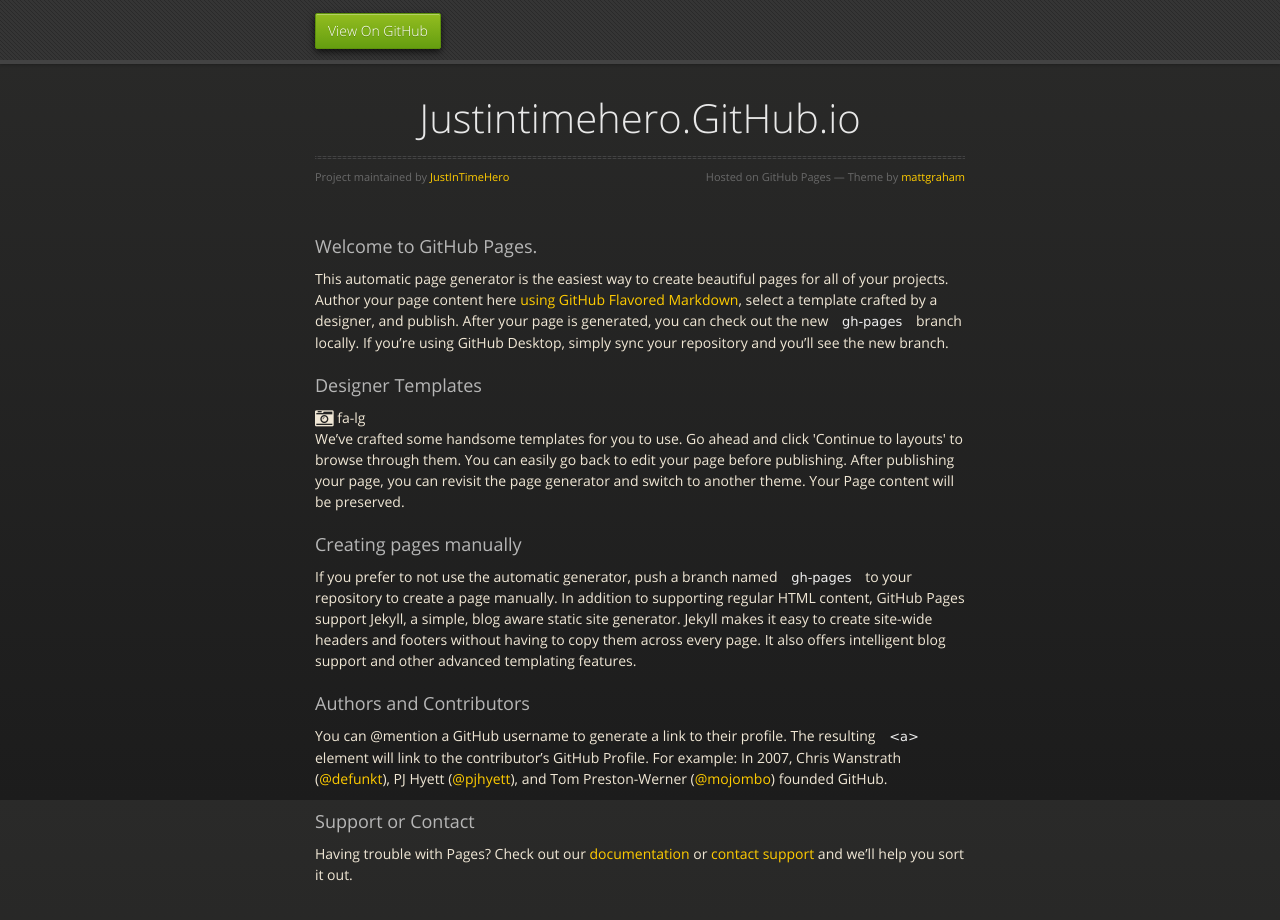
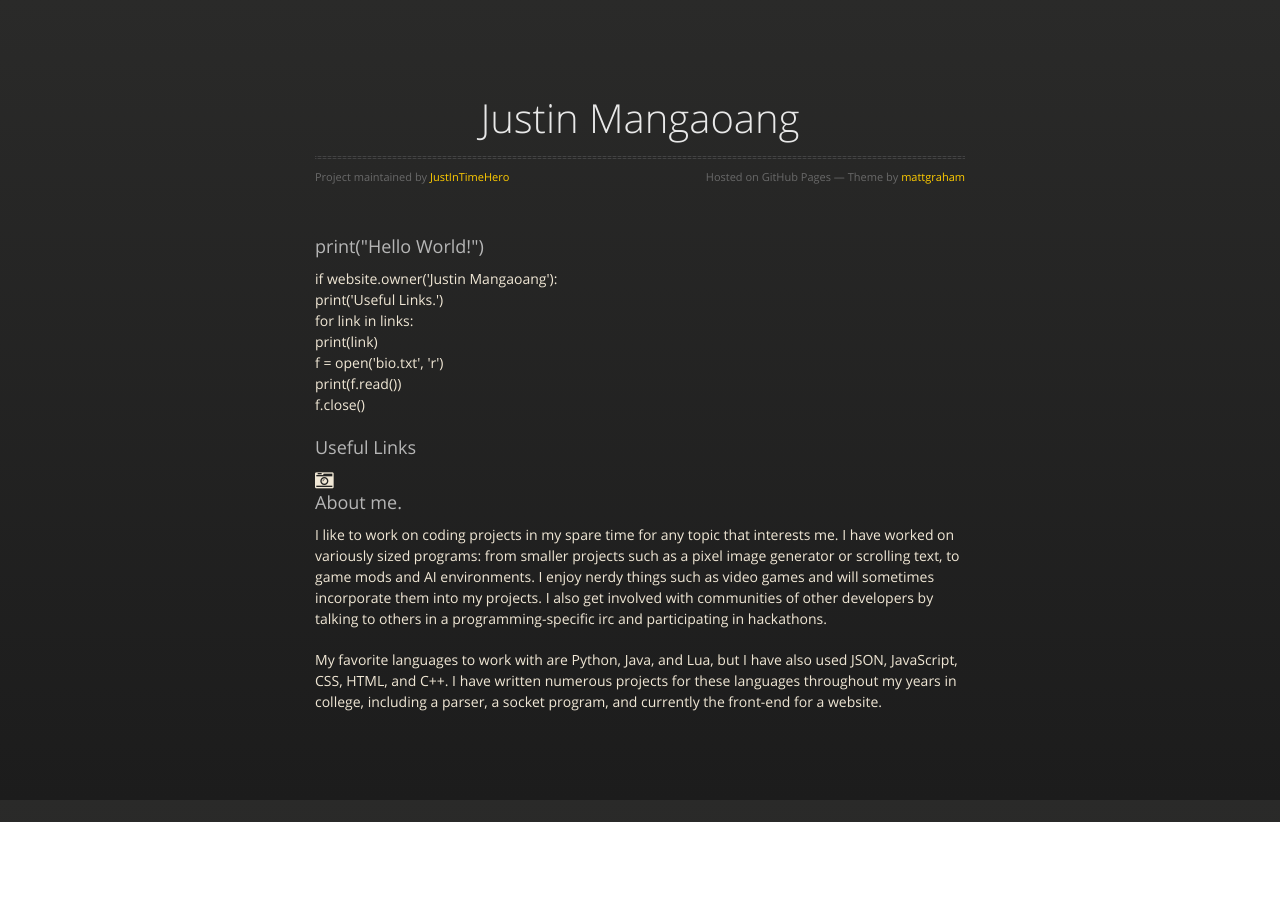
Before and after one commit to JustInTimeHero/JustInTimeHero.github.io, a plain HTML site: page index.html in a window 1280 px wide. After the commit the page ends 822 px from the top, so only its background shows below. Drawn offline with nearby package versions, Linux system fonts and the light colour scheme.

Commit message:
Personalized Website Test

```diff
--- a/index.html
+++ b/index.html
@@ -19,17 +19,12 @@
 
   </head>
   <body>
-      <div id="header">
-        <nav>
-          <li class="fork"><a href="https://github.com/JustInTimeHero">View On GitHub</a></li>
-        </nav>
-      </div><!-- end header -->
 
     <div class="wrapper">
 
       <section>
         <div id="title">
-          <h1>Justintimehero.GitHub.io</h1>
+          <h1>Justin Mangaoang</h1>
           <p></p>
           <hr>
           <span class="credits left">Project maintained by <a href="https://github.com/JustInTimeHero">JustInTimeHero</a></span>
@@ -37,29 +32,19 @@
         </div>
 
         <h3>
-<a id="welcome-to-github-pages" class="anchor" href="#welcome-to-github-pages" aria-hidden="true"><span aria-hidden="true" class="octicon octicon-link"></span></a>Welcome to GitHub Pages.</h3>
+<a id="hello-world" class="anchor" href="#hello-world" aria-hidden="true"><span aria-hidden="true" class="octicon octicon-link"></span></a>print("Hello World!")</h3>
 
-<p>This automatic page generator is the easiest way to create beautiful pages for all of your projects. Author your page content here <a href="https://guides.github.com/features/mastering-markdown/">using GitHub Flavored Markdown</a>, select a template crafted by a designer, and publish. After your page is generated, you can check out the new <code>gh-pages</code> branch locally. If you’re using GitHub Desktop, simply sync your repository and you’ll see the new branch.</p>
+<p>if website.owner('Justin Mangaoang'):<br>    print('Useful Links.')<br>    for link in links:<br>        print(link)<br>    f = open('bio.txt', 'r')<br>    print(f.read())<br>    f.close()</p>
 
 <h3>
-<a id="designer-templates" class="anchor" href="#designer-templates" aria-hidden="true"><span aria-hidden="true" class="octicon octicon-link"></span></a>Designer Templates</h3>
-<i class="fa fa-camera-retro fa-lg"></i> fa-lg
-<p>We’ve crafted some handsome templates for you to use. Go ahead and click 'Continue to layouts' to browse through them. You can easily go back to edit your page before publishing. After publishing your page, you can revisit the page generator and switch to another theme. Your Page content will be preserved.</p>
+<a id="useful-links" class="anchor" href="#useful-links" aria-hidden="true"><span aria-hidden="true" class="octicon octicon-link"></span></a>Useful Links</h3>
+<i class="fa fa-camera-retro fa-lg"></i>
 
 <h3>
-<a id="creating-pages-manually" class="anchor" href="#creating-pages-manually" aria-hidden="true"><span aria-hidden="true" class="octicon octicon-link"></span></a>Creating pages manually</h3>
+<a id="about-me" class="anchor" href="#about-me" aria-hidden="true"><span aria-hidden="true" class="octicon octicon-link"></span></a>About me.</h3>
 
-<p>If you prefer to not use the automatic generator, push a branch named <code>gh-pages</code> to your repository to create a page manually. In addition to supporting regular HTML content, GitHub Pages support Jekyll, a simple, blog aware static site generator. Jekyll makes it easy to create site-wide headers and footers without having to copy them across every page. It also offers intelligent blog support and other advanced templating features.</p>
-
-<h3>
-<a id="authors-and-contributors" class="anchor" href="#authors-and-contributors" aria-hidden="true"><span aria-hidden="true" class="octicon octicon-link"></span></a>Authors and Contributors</h3>
-
-<p>You can @mention a GitHub username to generate a link to their profile. The resulting <code>&lt;a&gt;</code> element will link to the contributor’s GitHub Profile. For example: In 2007, Chris Wanstrath (<a href="https://github.com/defunkt" class="user-mention">@defunkt</a>), PJ Hyett (<a href="https://github.com/pjhyett" class="user-mention">@pjhyett</a>), and Tom Preston-Werner (<a href="https://github.com/mojombo" class="user-mention">@mojombo</a>) founded GitHub.</p>
-
-<h3>
-<a id="support-or-contact" class="anchor" href="#support-or-contact" aria-hidden="true"><span aria-hidden="true" class="octicon octicon-link"></span></a>Support or Contact</h3>
-
-<p>Having trouble with Pages? Check out our <a href="https://help.github.com/pages">documentation</a> or <a href="https://github.com/contact">contact support</a> and we’ll help you sort it out.</p>
+<p>I like to work on coding projects in my spare time for any topic that interests me. I have worked on variously sized programs: from smaller projects such as a pixel image generator or scrolling text, to game mods and AI environments. I enjoy nerdy things such as video games and will sometimes incorporate them into my projects. I also get involved with communities of other developers by talking to others in a programming-specific irc and participating in hackathons.</p>
+<p>My favorite languages to work with are Python, Java, and Lua, but I have also used JSON, JavaScript, CSS, HTML, and C++. I have written numerous projects for these languages throughout my years in college, including a parser, a socket program, and currently the front-end for a website.</p>
       </section>
 
     </div>
```
